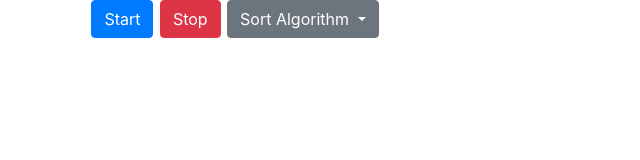
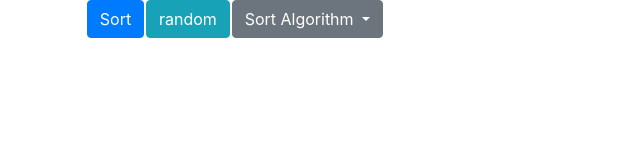
Before and after one commit to SilverBzH/wasm-sorter, a website built with webpack: page www/index.html in a window 1280 px wide. Shown: the whole page, without its empty margins (0-640 px from the left). Built offline with nearby package versions, Linux system fonts and the light colour scheme; files whose address does not match are found by name.

Commit message:
[ts] - Preparing the way to handle random button, need to update Rust code first.

```diff
--- a/www/index.html
+++ b/www/index.html
@@ -14,8 +14,8 @@
 
     <div class="container">
       <div class="first-row">
-        <button type="button" class="btn btn-primary" id="start_button">Start</button>
-        <button type="button" class="btn btn-danger">Stop</button>
+        <button type="button" class="btn btn-primary" id="start_button">Sort</button>
+        <button type="button" class="btn btn-info" id="random_button">random</button>
         <div class="dropdown">
           <button class="btn btn-secondary dropdown-toggle" type="button" id="dropdownMenuButton" data-toggle="dropdown" aria-haspopup="true" aria-expanded="false">
             Sort Algorithm
--- a/www/src/ts/printer.ts
+++ b/www/src/ts/printer.ts
@@ -38,5 +38,10 @@ export class Printer {
             this.sorter.run(this.sortType);
             Utils.printBars(this.sorter.get_data(), this.maxValue);
         });
+
+        var randomListener = document.getElementById("random_button");
+        randomListener.addEventListener('click', () => {
+            //do the logic here, need to update Rust first.
+        });
     }
 }
```
